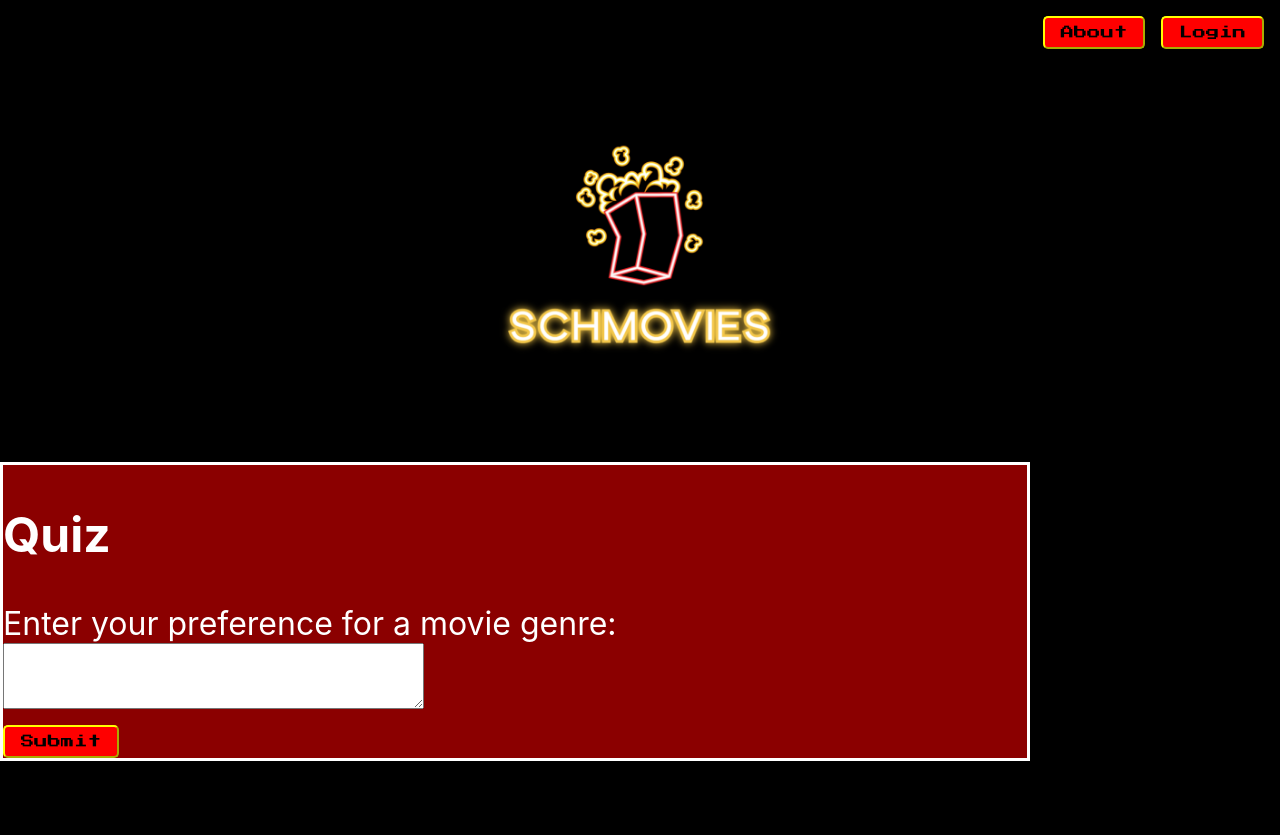
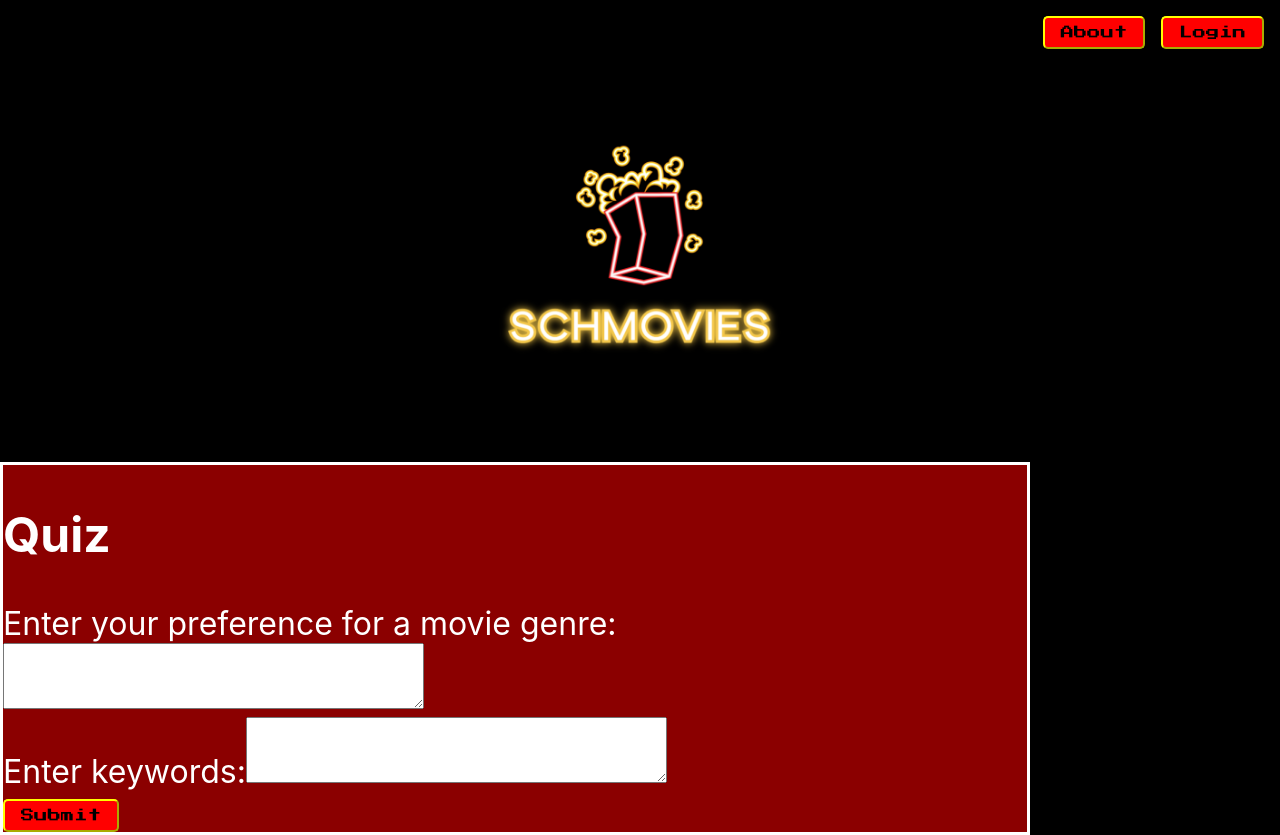
Before and after one commit to migauth/schmovies, a React (Create React App) app in the folder frontend/: page / in a window 1280 px wide. Both pictures are taken after a click on the button "Take a quiz to find a movie to watch!". Before the commit the page ends 800 px from the top, so only its background shows below. Built offline with nearby package versions, Linux system fonts and the light colour scheme; no server answers.

Commit message:
add keywords section to quiz

```diff
--- a/frontend/src/components/Quiz.jsx
+++ b/frontend/src/components/Quiz.jsx
@@ -3,8 +3,9 @@ import axios from 'axios';
 import '../styles/Quiz.scss';
 
 const Quiz = () => {
-  // Define state to store user's answer
+  // Define state to store user's answer and keywords
   const [answer, setAnswer] = useState('');
+  const [keywords, setKeywords] = useState('');
 
   // Function to handle user's answer input
   const handleAnswerChange = (event) => {
@@ -14,15 +15,21 @@ const Quiz = () => {
   // Function to handle form submission
   const handleSubmit = async (event) => {
     event.preventDefault();
-    console.log("User answer here:", answer);
+    console.log("User genre here:", answer);
+    console.log("User keywords here:", keywords);
     try {
-        const response = await axios.post('http://127.0.0.1:8000/quiz/submit-quiz/', { searchText: answer });
+        const response = await axios.post('http://127.0.0.1:8000/quiz/submit-quiz/', { searchText: answer, keywords: keywords });
         console.log('Movie recommendations:', response.data.recommendations);
         // Update state or perform further actions with recommendations
     } catch (error) {
         console.error('Error:', error);
     }
 };
+
+  // Function to handle keywords input
+  const handleKeywordsChange = (event) => {
+    setKeywords(event.target.value);
+  };
 
   return (
     <div className='quiz-container'>
@@ -40,6 +47,18 @@ const Quiz = () => {
             cols={50}
           />
         </div>
+        <div>
+          {/* Add input for keywords */}
+          <label htmlFor="keywords">Enter keywords:</label>
+             <textarea
+            id="keywords"
+            value={keywords}
+            onChange={handleKeywordsChange}
+            required
+            rows={4}
+            cols={50}
+          />
+        </div>
         <button type="submit">Submit</button>
       </form>
     </div>
```
Also changed, not shown: 1 other file (tests, documents, lock files or other folders).
